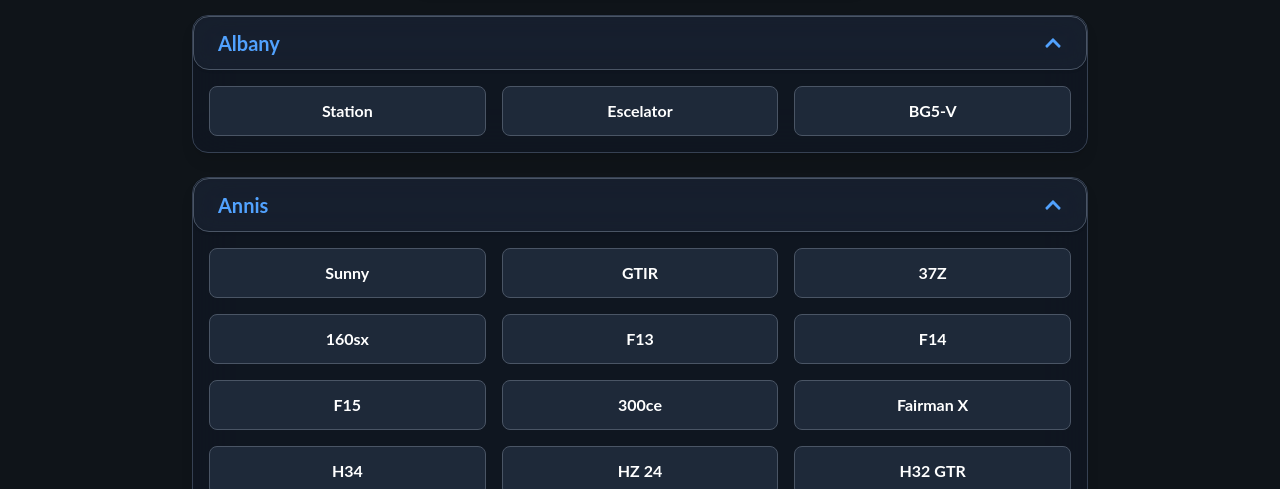
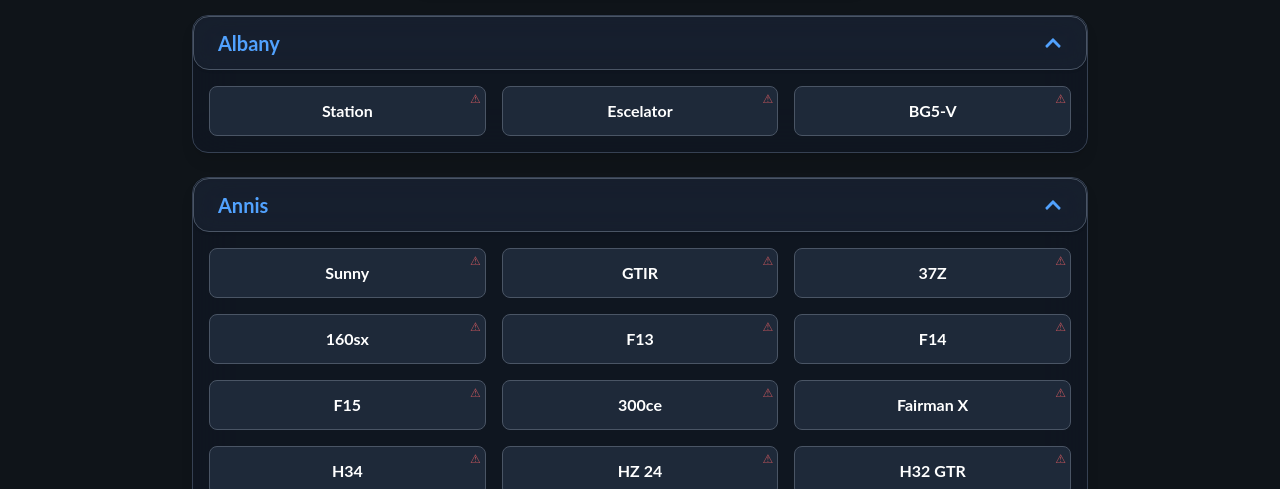
Before and after one commit to Whytes/whyteowl, a Next.js app: page /bodywork/imports in a window 1280 px wide. Shown: the part 311-800 px from the top of the page. Built offline with nearby package versions, Linux system fonts and the light colour scheme.

Commit message:
another update

```diff
--- a/pages/bodywork/[category]/index.js
+++ b/pages/bodywork/[category]/index.js
@@ -1294,6 +1294,7 @@ export default function BodyworkCategory() {
   const [search, setSearch] = useState("");
   const router = useRouter();
   const { category } = router.query;
+  const [notifications, setNotifications] = useState([]);
 
   // Get the brands for this category
   const categoryData = bodyworkData.find(cat => cat.category === category);
@@ -1333,9 +1334,39 @@ export default function BodyworkCategory() {
     }
   }, [categoryData]);
 
-  // Toggle brand section
-  const toggleBrand = (brandSlug) => {
-    setOpenBrands((prev) => ({ ...prev, [brandSlug]: !prev[brandSlug] }));
+  // Handle model click - check if it has parts
+  const handleModelClick = (brandSlug, model, e) => {
+    if (model.parts && model.parts.length > 0) {
+      // Has parts, navigate normally
+      router.push(`/bodywork/${category}/${brandSlug}/${model.slug}`);
+    } else {
+      // No parts, show notification
+      e.preventDefault();
+
+      // Flash the button red
+      const button = e.currentTarget;
+      button.classList.add('border-red-500', 'bg-red-600', 'animate-pulse');
+      setTimeout(() => {
+        button.classList.remove('border-red-500', 'bg-red-600', 'animate-pulse');
+      }, 1000);
+
+      // Add new notification to the top
+      const newNotification = {
+        id: Date.now(),
+        message: `The ${model.name} has no bodywork or liveries`
+      };
+
+      setNotifications(prev => {
+        const newNotifications = [newNotification, ...prev];
+        // Keep only the most recent 3 notifications
+        return newNotifications.slice(0, 3);
+      });
+
+      // Remove notification after 3 seconds
+      setTimeout(() => {
+        setNotifications(prev => prev.filter(n => n.id !== newNotification.id));
+      }, 3000);
+    }
   };
 
   return (
@@ -1373,11 +1404,26 @@ export default function BodyworkCategory() {
               <div className={`${openBrands[brand.slug] ? 'block' : 'hidden'} transition-all duration-300`}>
                 <div className="grid grid-cols-2 md:grid-cols-3 gap-4 px-4 py-4">
                   {filteredModels.map(model => (
-                    <Link key={model.slug} href={`/bodywork/${category}/${brand.slug}/${model.slug}`} className="group block bg-gray-800 text-white border border-gray-600 rounded-lg p-3 text-center font-medium transition-all duration-200 hover:scale-105 hover:bg-blue-600 hover:border-blue-400">
-                      <span className="text-base font-bold group-hover:text-white capitalize">
-                        {model.name}
-                      </span>
-                    </Link>
+                    model.parts && model.parts.length > 0 ? (
+                      <Link key={model.slug} href={`/bodywork/${category}/${brand.slug}/${model.slug}`} className="group block bg-gray-800 text-white border border-gray-600 rounded-lg p-3 text-center font-medium transition-all duration-200 hover:scale-105 hover:bg-blue-600 hover:border-blue-400">
+                        <span className="text-base font-bold group-hover:text-white capitalize">
+                          {model.name}
+                        </span>
+                      </Link>
+                    ) : (
+                      <button
+                        key={model.slug}
+                        onClick={(e) => handleModelClick(brand.slug, model, e)}
+                        className="group block w-full bg-gray-800 text-white border border-gray-600 rounded-lg p-3 text-center font-medium transition-all duration-200 hover:scale-105 hover:bg-blue-600 hover:border-blue-400 relative"
+                      >
+                        <span className="text-base font-bold group-hover:text-white capitalize">
+                          {model.name}
+                        </span>
+                        <span className="absolute top-1 right-1 text-red-400 text-xs opacity-70 group-hover:opacity-100 transition-opacity">
+                          ⚠
+                        </span>
+                      </button>
+                    )
                   ))}
                 </div>
               </div>
@@ -1388,6 +1434,21 @@ export default function BodyworkCategory() {
           <div className="text-gray-400 text-center py-8">No brands found.</div>
         )}
       </div>
+
+      {/* Notification popups */}
+      {notifications.map((notification, index) => (
+        <div
+          key={notification.id}
+          className="fixed right-6 transform bg-gradient-to-r from-red-700 to-red-800 text-white px-6 py-3 rounded-xl shadow-2xl border border-white/30 backdrop-blur-sm z-50 animate-fade-in"
+          style={{
+            top: `${16 + (index * 80)}px`,
+            transition: 'all 0.4s cubic-bezier(0.4, 0, 0.2, 1)',
+            transform: 'scale(1)'
+          }}
+        >
+          <p className="font-bold text-lg text-white drop-shadow-sm">{notification.message}</p>
+        </div>
+      ))}
     </div>
   );
 }
--- a/pages/wheels/[subcategory].js
+++ b/pages/wheels/[subcategory].js
@@ -483,7 +483,7 @@ export default function WheelSubcategory() {
         textElements.forEach((el, index) => {
           el.style.animationPlayState = 'running';
         });
-      }, 100);
+      }, 50);
     }
   }, [loading]);
 
@@ -508,7 +508,7 @@ export default function WheelSubcategory() {
     const wheelCards = document.querySelectorAll('.wheel-card');
     wheelCards.forEach((card, index) => {
       // Add staggered animation delays
-      card.style.transitionDelay = `${index * 0.1}s`;
+      card.style.transitionDelay = `${index * 0.02}s`;
       observer.observe(card);
     });
 
@@ -561,7 +561,7 @@ export default function WheelSubcategory() {
               <div key={i} className="flex flex-col items-center">
                 <div
                   className={`wheel-card bg-white/80 backdrop-blur-xl border border-metal shadow-card rounded-2xl overflow-hidden group transition-all duration-200 hover:shadow-card-glow hover:border-accent relative cursor-pointer animate-grid-entrance animate-click-feedback ${gridAnimated ? 'animate-grid-entrance-delayed' : ''}`}
-                  style={{ animationDelay: `${i * 0.1}s` }}
+                  style={{ animationDelay: `${i * 0.02}s` }}
                   onClick={() => {
                     setSelectedImage(img);
                     setImageLoading(true);
--- a/styles/globals.css
+++ b/styles/globals.css
@@ -98,13 +98,13 @@ img {
 }
 
 .animate-grid-entrance {
-  animation: grid-enter 0.6s cubic-bezier(0.4, 0, 0.2, 1) forwards;
+  animation: grid-enter 0.3s cubic-bezier(0.4, 0, 0.2, 1) forwards;
   opacity: 0;
 }
 
 .animate-grid-entrance-delayed {
-  animation: grid-enter 0.8s cubic-bezier(0.4, 0, 0.2, 1) forwards;
-  animation-delay: 0.2s;
+  animation: grid-enter 0.4s cubic-bezier(0.4, 0, 0.2, 1) forwards;
+  animation-delay: 0.1s;
   opacity: 0;
 }
 
@@ -254,8 +254,8 @@ img {
 }
 
 .animate-category-label {
-  animation: category-label 0.7s cubic-bezier(0.4, 0, 0.2, 1) forwards;
-  animation-delay: 0.1s;
+  animation: category-label 0.4s cubic-bezier(0.4, 0, 0.2, 1) forwards;
+  animation-delay: 0.05s;
   opacity: 0;
 }
 
@@ -428,3 +428,15 @@ img {
 .animate-progress-pulse {
   animation: progress-pulse 1.5s ease-in-out infinite;
 }
+
+/* Notification slide-in animation */
+@keyframes slideInFromTop {
+  from {
+    opacity: 0;
+    transform: translateX(-50%) translateY(-20px) scale(0.95);
+  }
+  to {
+    opacity: 1;
+    transform: translateX(-50%) translateY(0) scale(1);
+  }
+}
```
